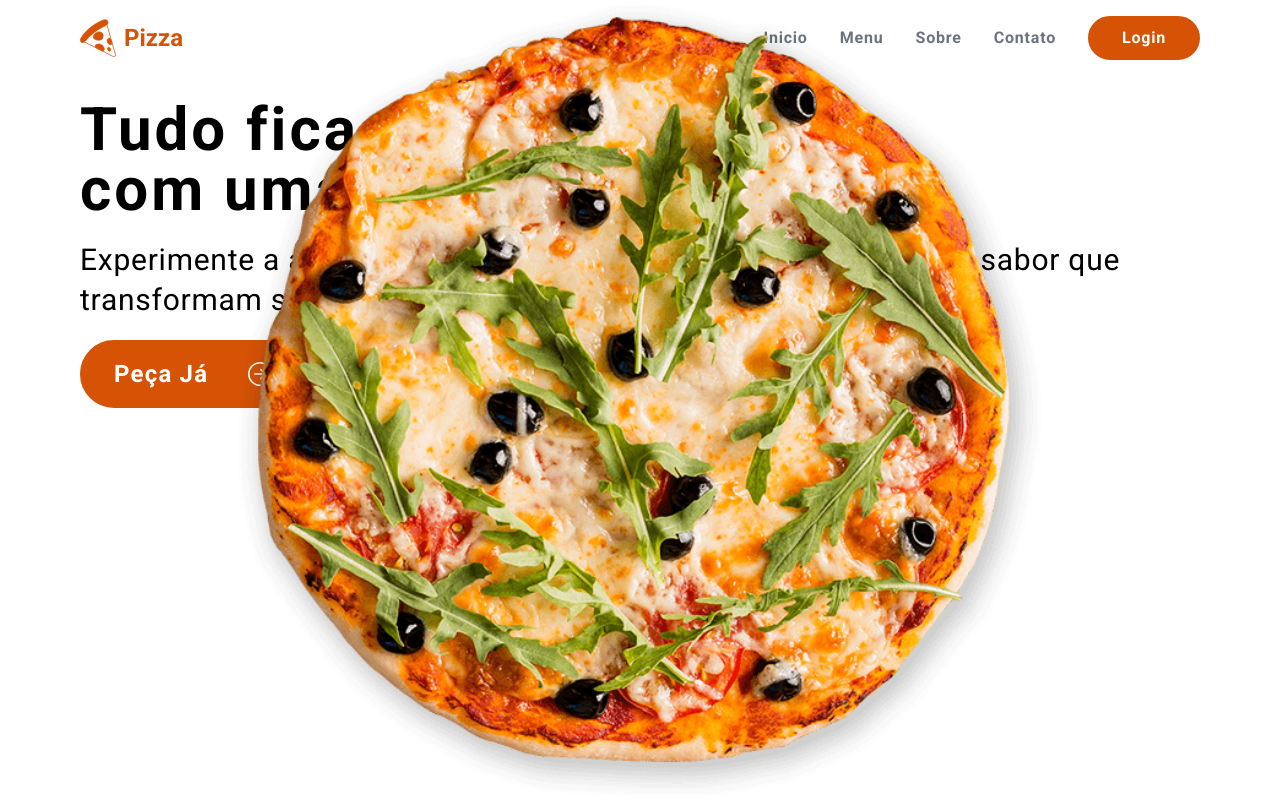
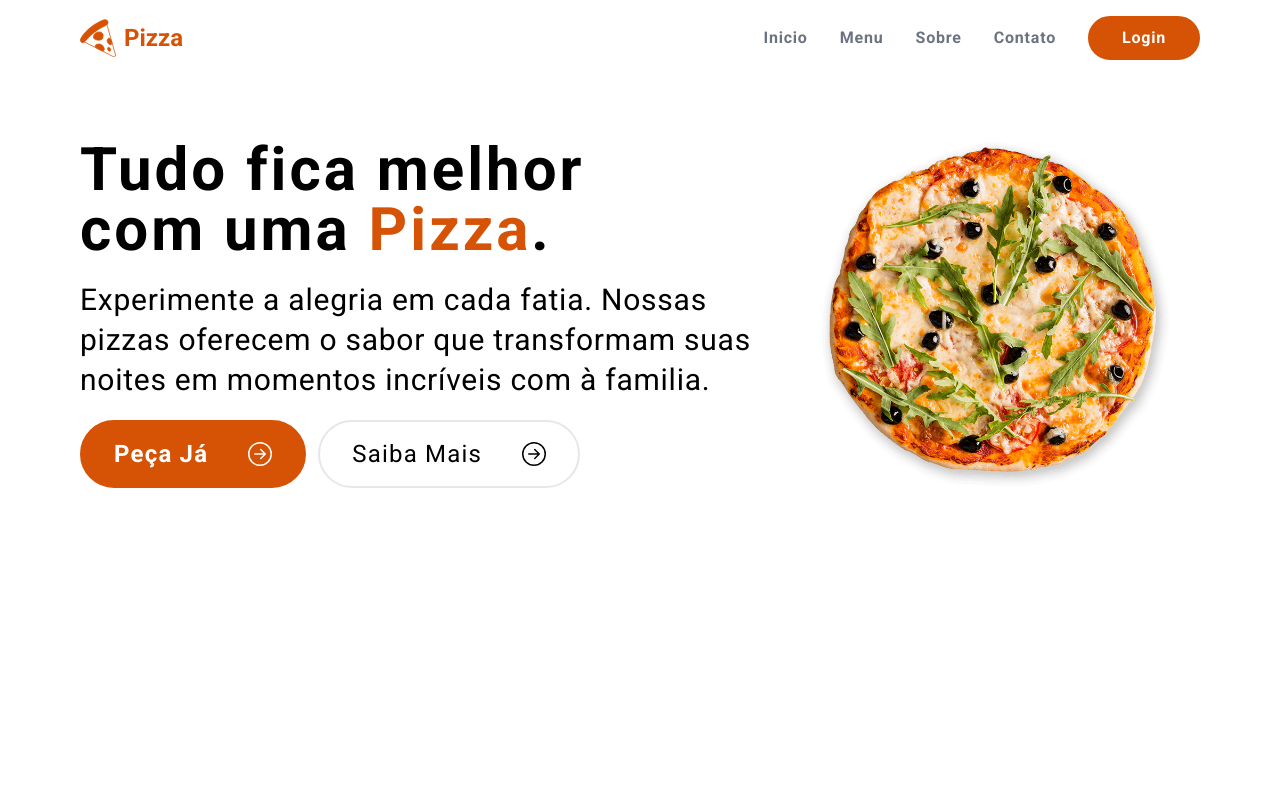
Before and after one commit to antoniati/food-ordering-app, a Next.js app: page / in a window 1280 px wide. Built offline with nearby package versions, Linux system fonts and the light colour scheme.

Commit message:
fix/style: Correção do nome da classe de estilo e direcionamento flexivel do layout
- Correção do nome da classe de estilo dos botões da sessão de apresentação
- Adicição do direcionamento flexivel em coluna dos componentes da página inicial

```diff
--- a/src/app/styles/Layout.module.css
+++ b/src/app/styles/Layout.module.css
@@ -1,3 +1,3 @@
 .mainContent {
-    @apply max-w-6xl mx-auto p-4;
+    @apply max-w-6xl mx-auto p-4 flex flex-col gap-10;
 }
--- a/src/components/HeroSection.js
+++ b/src/components/HeroSection.js
@@ -24,7 +24,7 @@ const HeroSection = () => {
                     />
                 </div>
             </div>
-            <div className={style.heroImage}>
+            <div className={style.heroSectionImage}>
                 <Image
                     src={'/pizza.png'}
                     layout={'fill'}
```
